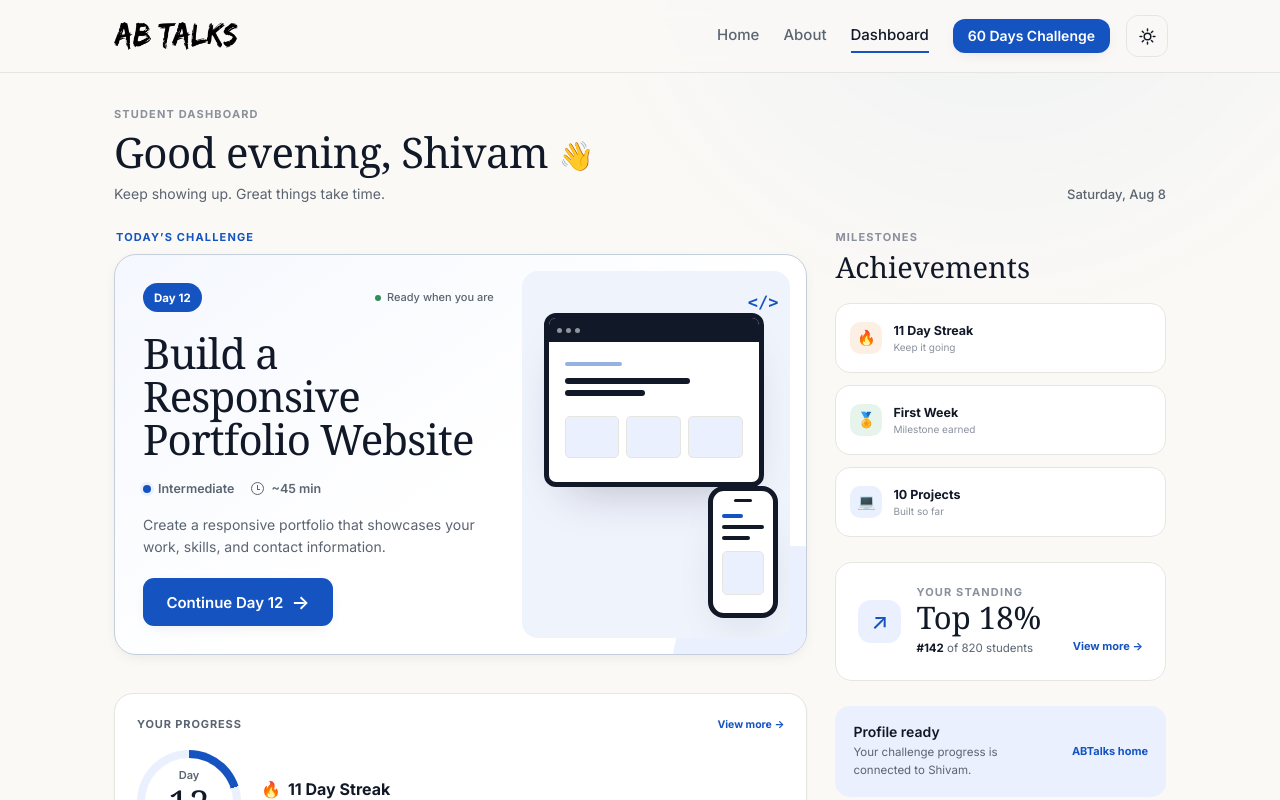
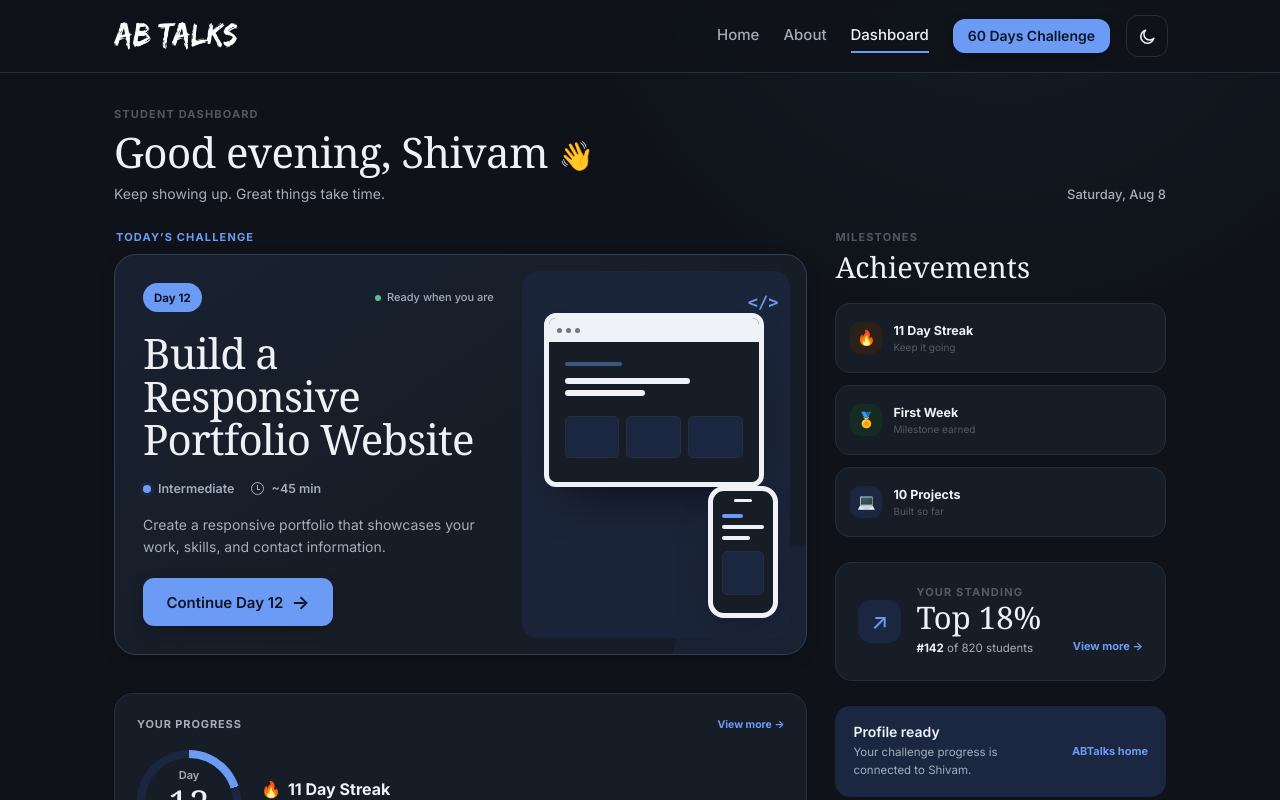
Before and after one commit to Shivam-r-kumar/team-vajra-abtalk-site, a React (Vite) app: page /dashboard in a window 1280 px wide. Shown: the top 800 px of the page. Built offline with nearby package versions, Linux system fonts and the light colour scheme; a web font is replaced by a local one.

Commit message:
adding features

```diff
--- a/css/styles.css
+++ b/css/styles.css
@@ -350,6 +350,7 @@ a { color: inherit; text-decoration: none; }
 }
 
 .about-grid { display: grid; gap: var(--space-8); align-items: start; }
+.about-grid + .cards-3 { margin-top: var(--space-8); }
 .about-section-head { max-width: 840px; margin-bottom: 0; }
 .about-section-head .section-title { max-width: 20ch; }
 .about-section-head .section-sub { max-width: 790px; line-height: 1.7; }
--- a/index.html
+++ b/index.html
@@ -1,11 +1,11 @@
 <!doctype html>
-<html lang="en" data-theme="light">
+<html lang="en" data-theme="dark">
   <head>
     <meta charset="UTF-8" />
     <meta name="viewport" content="width=device-width, initial-scale=1, viewport-fit=cover" />
     <title>ABTalks — 60-Day Coding Challenge</title>
     <meta name="description" content="A 60-day coding challenge for Indian college students. Build daily, share your proof, and grow your consistency." />
-    <meta name="theme-color" content="#FAF9F6" />
+    <meta name="theme-color" content="#0F1319" />
     <meta property="og:title" content="ABTalks — 60-Day Coding Challenge" />
     <meta property="og:description" content="Build for 60 days. Become impossible to ignore." />
     <meta property="og:image" content="/og.png" />
@@ -18,7 +18,7 @@
       (function () {
         try {
           var stored = localStorage.getItem("abtalks-theme");
-          var theme = stored || (window.matchMedia("(prefers-color-scheme: dark)").matches ? "dark" : "light");
+          var theme = stored || "dark";
           document.documentElement.setAttribute("data-theme", theme);
         } catch (e) {}
       })();
--- a/src/theme.jsx
+++ b/src/theme.jsx
@@ -4,7 +4,7 @@ const ThemeContext = createContext(null);
 const STORAGE_KEY = "abtalks-theme";
 
 function getInitialTheme() {
-  return document.documentElement.getAttribute("data-theme") || "light";
+  return document.documentElement.getAttribute("data-theme") || "dark";
 }
 
 export function ThemeProvider({ children }) {
```
Also changed, not shown: prompt/prompt.md (+12 -0 lines).
